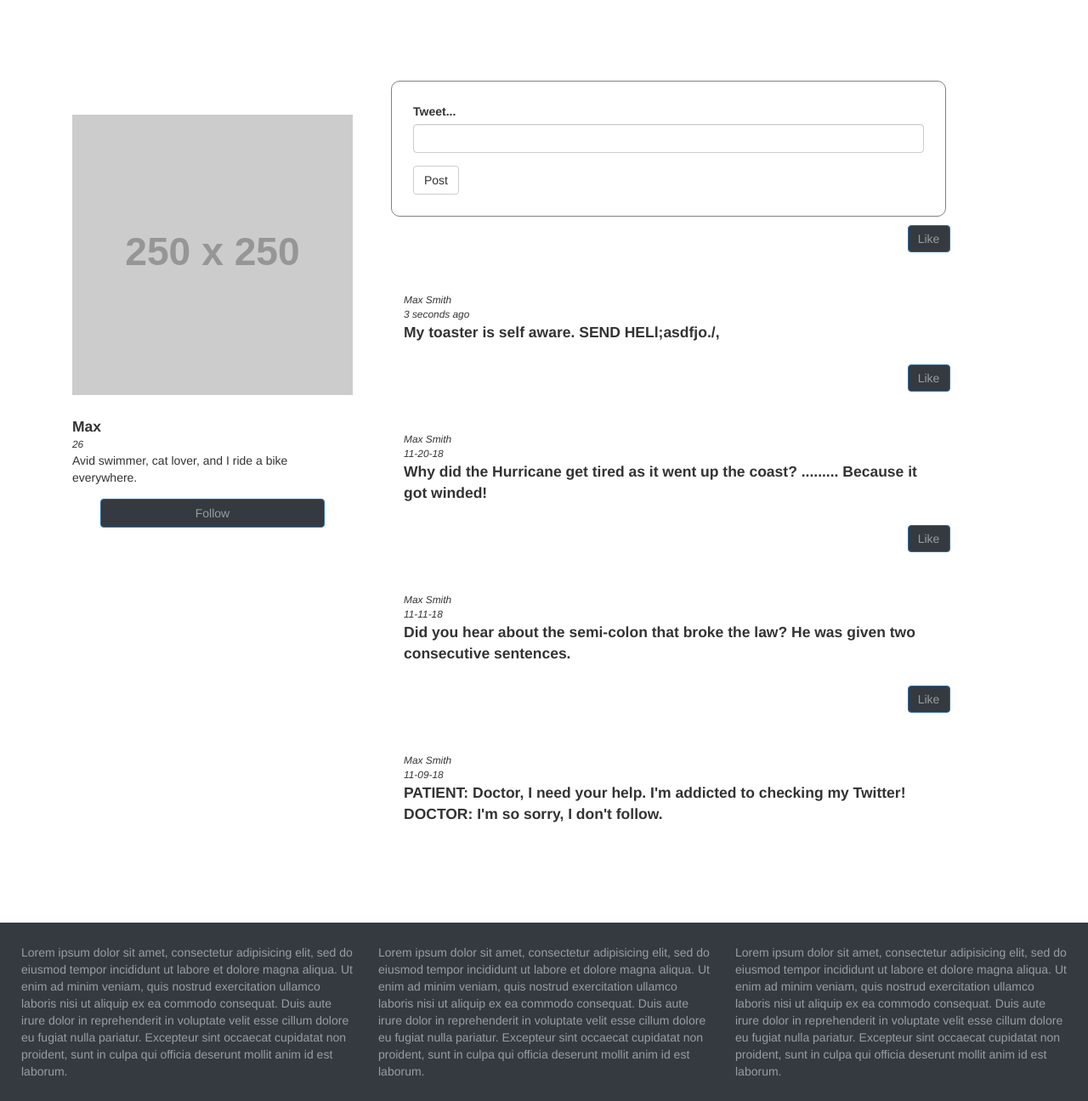
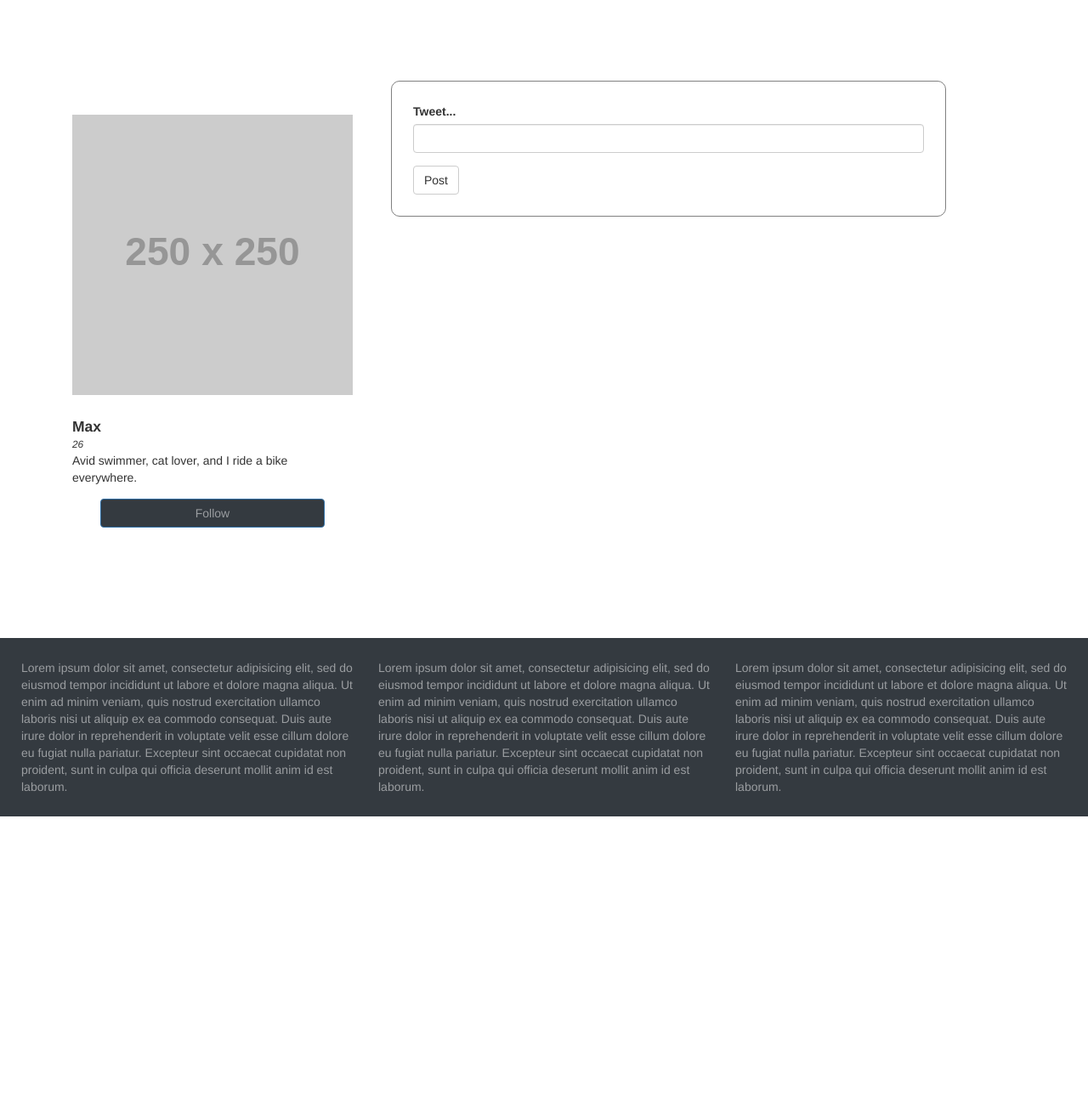
Before and after one commit to myrse7en/twitter_ecommerce, a Flask app: page /posts in a window 1280 px wide. Shown: the part 56-1352 px from the top of the page at 85% size. After the commit the page ends 1017 px from the top, so only its background shows below. Run offline with Flask 2, Linux system fonts and the light colour scheme; grey boxes labelled with a size stand in for pictures from a placeholder-image service; data that the repository does not hold is empty; some libraries are stand-ins or nearby versions.

Commit message:
Small update 2

```diff
--- a/app/templates/posts.html
+++ b/app/templates/posts.html
@@ -31,7 +31,6 @@
             {{ wtf.quick_form(form) }}
           </div> <!-- ends col 12 -->
         </div> <!-- ends row for form -->
-
         {% for post in posts %}
           {% if post.name == name %}
               <div class="row">
@@ -46,46 +45,6 @@
               </div> <!-- ends row for card -->
           {% endif %}
         {% endfor %}
-        <div class="row">
-          <div class="col-md-12">
-            <div class="card">
-              <div class="card-subtitle">Max Smith</div>
-              <div class="card-subtitle">3 seconds ago</div>
-              <div class="card-title">My toaster is self aware. SEND HELl;asdfjo./,</div>
-              <button class="btn btn-primary btn-like">Like</button>
-            </div> <!-- ends card -->
-          </div> <!-- ends col 7 -->
-        </div> <!-- ends row for card -->
-        <div class="row">
-          <div class="col-md-12">
-            <div class="card">
-              <div class="card-subtitle">Max Smith</div>
-              <div class="card-subtitle">11-20-18</div>
-              <div class="card-title">Why did the Hurricane get tired as it went up the coast? ......... Because it got winded!</div>
-              <button class="btn btn-primary btn-like">Like</button>
-            </div> <!-- ends card -->
-          </div> <!-- ends col 7 -->
-        </div> <!-- ends row for card -->
-        <div class="row">
-          <div class="col-md-12">
-            <div class="card">
-              <div class="card-subtitle">Max Smith</div>
-              <div class="card-subtitle">11-11-18</div>
-              <div class="card-title">Did you hear about the semi-colon that broke the law? He was given two consecutive sentences.</div>
-              <button class="btn btn-primary btn-like">Like</button>
-            </div> <!-- ends card -->
-          </div> <!-- ends col 7 -->
-        </div> <!-- ends row for card -->
-        <div class="row">
-          <div class="col-md-12">
-            <div class="card">
-              <div class="card-subtitle">Max Smith</div>
-              <div class="card-subtitle">11-09-18</div>
-              <div class="card-title">PATIENT: Doctor, I need your help. I'm addicted to checking my Twitter!<br>DOCTOR: I'm so sorry, I don't follow.</div>
-              <button class="btn btn-primary btn-like">Like</button>
-            </div> <!-- ends card -->
-          </div> <!-- ends col 7 -->
-        </div> <!-- ends row for card -->
       </div> <!-- ends col 7 -->
 
     </div> <!-- ends row -->
```
